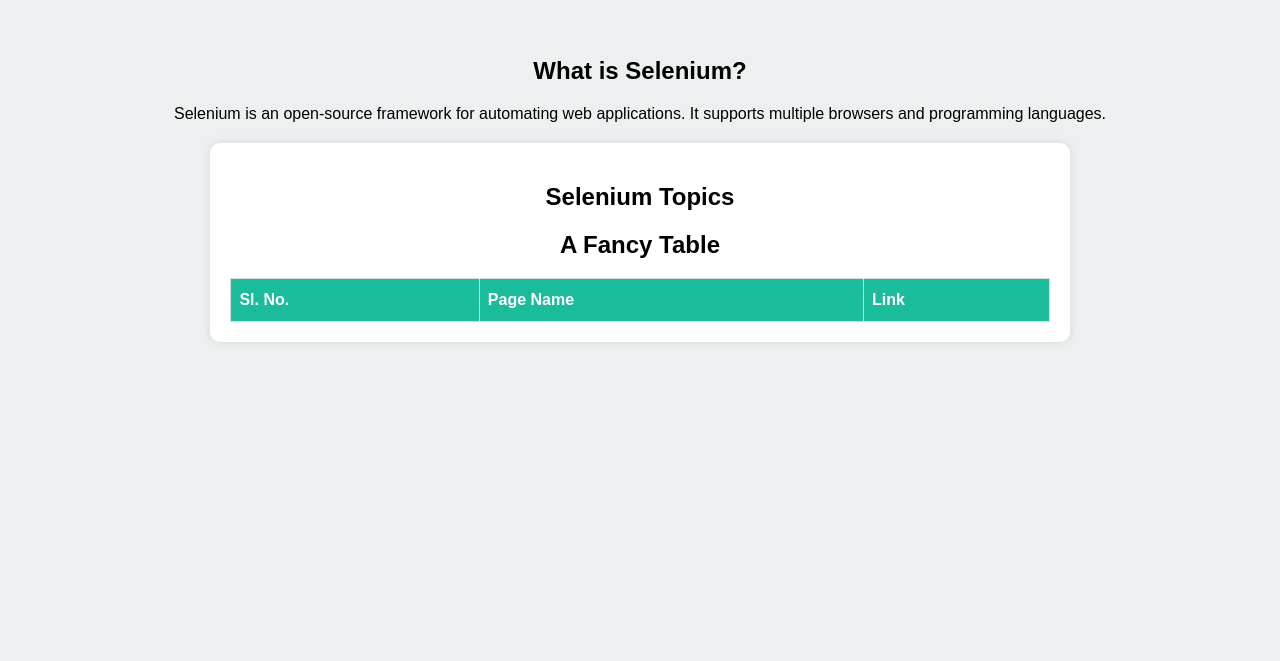
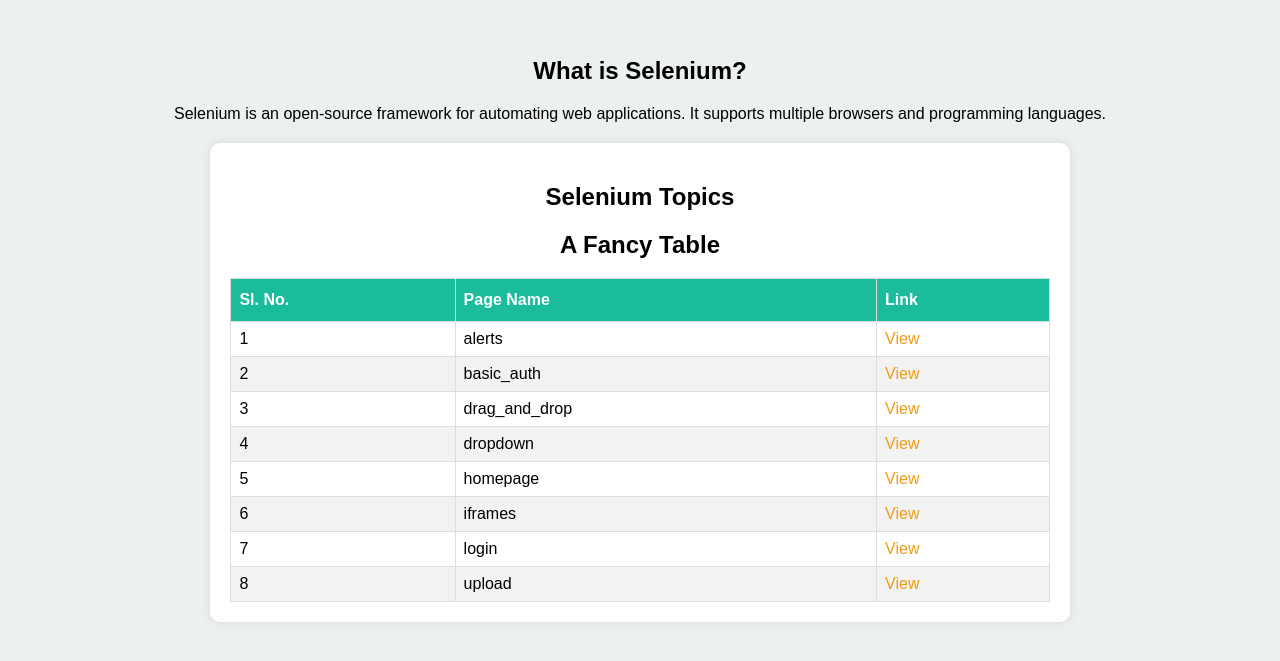
Before and after one commit to sharsud/LWP-portal, a plain HTML site: page index.html in a window 1280 px wide. Shown: the part 137-798 px from the top of the page. Drawn offline with nearby package versions, Linux system fonts and the light colour scheme.

Commit message:
may b it will work

```diff
--- a/index.html
+++ b/index.html
@@ -47,7 +47,7 @@
 
     // Dynamically populate the table with the file list
     data.forEach((file, index) => {
-      $('#file-table tbody').append(`
+      $('#topic tbody').append(`
         <tr>
           <td>${index + 1}</td>
           <td>${file.replace('.html', '')}</td> <!-- Removing '.html' extension from the file name -->
```
